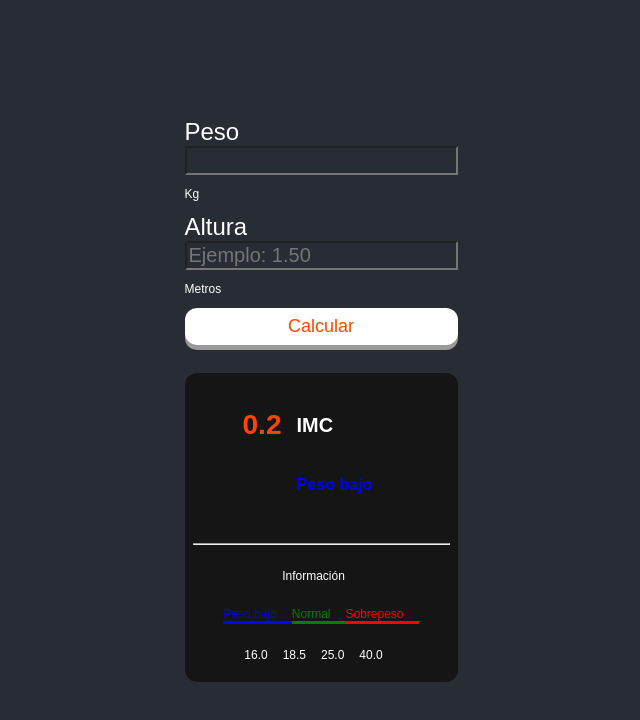
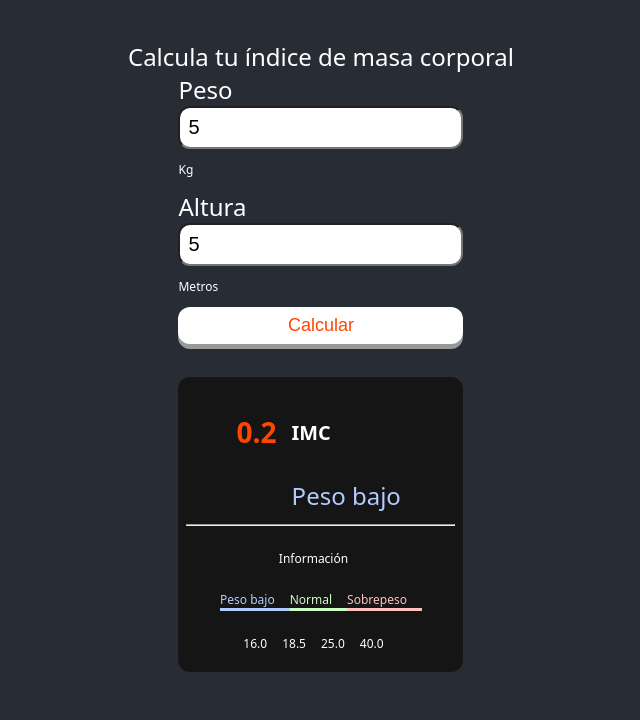
Before and after one commit to Luisfernandocalixto/realizarIMC, a plain HTML site: page index.html in a window 1280 px wide. Both pictures are taken after typing "5", "5" into the empty fields and a click on the button "Calcular". Shown: the whole page, without its empty margins (319-959 px from the left). Drawn offline with Linux system fonts and the light colour scheme.

Commit message:
Ajustes en tags

```diff
--- a/css/estilos.css
+++ b/css/estilos.css
@@ -2,8 +2,9 @@ body {
     margin: 0;
     padding: 0;
     color: #fff;
-    font-family: Arial;
+    font-family: system-ui, -apple-system, BlinkMacSystemFont, 'Segoe UI', Roboto, Oxygen, Ubuntu, Cantarell, 'Open Sans', 'Helvetica Neue', sans-serif;
     font-size: 24px;
+    box-sizing: border-box;
 
 }
 
@@ -32,9 +33,14 @@ main {
 /* Form */
 
 input {
-    background: transparent;
-    color: #fff;
     font-size: 20px;
+    border-radius: 12px;
+    -webkit-border-radius: 12px;
+    -moz-border-radius: 12px;
+    -ms-border-radius: 12px;
+    -o-border-radius: 12px;
+    padding: 8px;
+
 }
 
 input:hover {
@@ -92,18 +98,18 @@ p {
 }
 
 .bajo {
-    color: blue;
-    border-bottom: 3px solid blue;
+    color: #b3ccff;
+    border-bottom: 3px solid #b3ccff;
 }
 
 .normal {
-    color: green;
-    border-bottom: 3px solid green;
+    color: #ccffc4;
+    border-bottom: 3px solid #ccffc4;
 }
 
 .alto {
-    color: red;
-    border-bottom: 3px solid red;
+    color: #ffc0c0;
+    border-bottom: 3px solid #ffc0c0;
 }
 
 /* Modal  */
@@ -129,7 +135,7 @@ p {
 
 }
 
-.contenido-modal h7 {
+.contenido-modal h6 {
     font-size: 10px;
 }
 
@@ -139,7 +145,7 @@ p {
         opacity: 0;
     }
 
-    top {
+    to {
         top: 0;
         opacity: 1;
     }
@@ -151,7 +157,7 @@ p {
         opacity: 0;
     }
 
-    top {
+    to {
         top: 0;
         opacity: 1;
     }
--- a/index.html
+++ b/index.html
@@ -6,26 +6,26 @@
     <meta name="viewport" content="width=device-width, initial-scale=1.0">
     <meta property="og:type" content="website">
     <meta property="og:title" content="Calcula tu Índice de Masa Corporal">
-    <meta property="og:url" content="https://imc.netlify.app">
-    <meta property="og:image"
-        content="https://images.pexels.com/photos/8296991/pexels-photo-8296991.jpeg?auto=compress&cs=tinysrgb&w=1260&h=750&dpr=1">
+    <meta property="og:url" content="https://realizar-imc.netlify.app">
+    <meta property="og:image" content="./image/calculate.webp">
     <meta property="og:description" content="Calcula tu Índice de Masa Corporal">
-    <link rel="shortcut icon" href="https://img.icons8.com/cotton/64/calculator-checked.png" type="image/x-icon">
+    <link rel="shortcut icon" href="/image/check.webp" type="image/x-icon">
     <title>Calcula tu Índice de Masa Corporal</title>
     <link rel="stylesheet" href="./css/estilos.css">
 </head>
 
 <body>
     <div class="App">
+        <div>Calcula tu índice de masa corporal</div>
 
         <main>
             <div class="clase">
-                <form class="clase" id="formulario" action="">
+                <form class="clase" id="formulario">
 
-                    <label for="">Peso</label>
-                    <input type="number" min="0" id="Peso" required>
+                    <label for="Peso">Peso</label>
+                    <input type="number" min="0" id="Peso" placeholder="Ejemplo:67" required>
                     <p>Kg</p>
-                    <label for="">Altura</label>
+                    <label for="Altura">Altura</label>
                     <input type="number" step="0.01" min="0" id="Altura" name="Altura" placeholder="Ejemplo: 1.50"
                         required>
                     <p>Metros</p>
@@ -40,7 +40,7 @@
                         <h3 id="Resultado">0</h3>
                         <div>
                             <h5>IMC</h5>
-                            <h6 id="estado"></h6>
+                            <div id="estado"></div>
                         </div>
                     </div>
                     <hr>
@@ -67,8 +67,8 @@
 
                     <div id="ventanaModal" class="modal">
                         <div class="contenido-modal">
-                            <h7>Este IMC no parece correcto.<br>Asegurese de que la altura<br> y el peso que introdujo
-                                son<br>correctos</h7>
+                            <h6>Este IMC no parece correcto.<br>Asegurese de que la altura<br> y el peso que introdujo
+                                son<br>correctos</h6>
                         </div>
 
                     </div>
--- a/js/script.js
+++ b/js/script.js
@@ -16,18 +16,18 @@ document.getElementById('formulario').addEventListener('submit', (event) => {
         modal.style.display = 'block'
     } else if (calcular <= 18.4) {
         mensajeEstado.textContent = 'Peso bajo'
-        mensajeEstado.style.color = 'Blue'
+        mensajeEstado.style.color = '#b3ccff'
     } else if (calcular >= 18.5 && calcular <= 25.0) {
         mensajeEstado.textContent = 'Normal'
-        mensajeEstado.style.color = 'Green'
+        mensajeEstado.style.color = '#ccffc4'
     } else if (calcular >= 25.1) {
         mensajeEstado.textContent = 'Sobrepeso'
-        mensajeEstado.style.color = 'Red'
+        mensajeEstado.style.color = '#ffc0c0'
     }
 
-    if (!pesoIngresado.textContent && !alturaIngresada.textContent) {
-        document.getElementById('formulario').reset(); // Limpiar los campos del form
-    }
+    // if (!pesoIngresado.textContent && !alturaIngresada.textContent) {
+    //     document.getElementById('formulario').reset(); // Limpiar los campos del form
+    // }
 
 });
 
```
Also changed, not shown: image/calculate.webp (added), image/check.webp (added).
